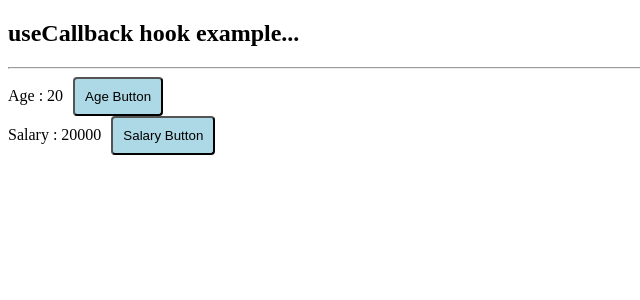
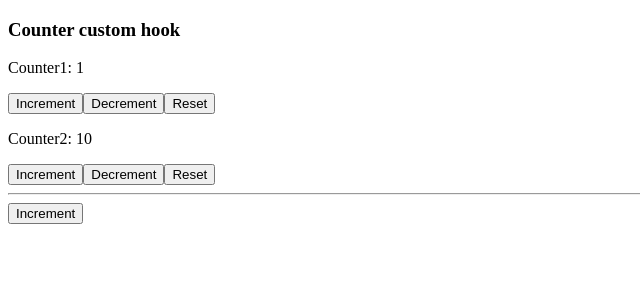
Before and after one commit to vinayak-nk/react_base_app, a React (Create React App) app: page / in a window 1280 px wide. Shown: the top 300 px of the page, without its empty margins (0-640 px from the left). Built offline with nearby package versions, Linux system fonts and the light colour scheme.

Commit message:
customm hooks

```diff
--- a/src/App.js
+++ b/src/App.js
@@ -1,11 +1,11 @@
 import { PreviousState, ObjectUseState, ArrayUseState } from './Hooks/UseState'
 import CodeSplitting from './CodeSplitting';
-import UseCallbackCmp from './Hooks/UseCallback'
+import CustomHooks from './Hooks/CustomHooks'
 
 function App() {
   return (
     <div className="App">
-      <UseCallbackCmp />
+      <CustomHooks />
     </div>
   );
 }
--- /dev/null
+++ b/src/Hooks/CustomHooks/Counter/Counter1.jsx
@@ -0,0 +1,16 @@
+import React from 'react'
+import useCounter from './useCounter'
+
+const Counter1 = () => {
+  const [count, increment, decrement, reset] = useCounter(1, 1)
+  return (
+    <div>
+      <p> Counter1: {count}</p>
+      <button onClick={increment}>Increment</button>
+      <button onClick={decrement}>Decrement</button>
+      <button onClick={reset}>Reset</button>
+    </div>
+  )
+}
+
+export default Counter1
--- /dev/null
+++ b/src/Hooks/CustomHooks/Counter/Counter2.jsx
@@ -0,0 +1,16 @@
+import React from 'react'
+import useCounter from './useCounter'
+
+const Counter1 = () => {
+  const [count, increment, decrement, reset] = useCounter(10, 5)
+  return (
+    <div>
+      <p> Counter2: {count}</p>
+      <button onClick={increment}>Increment</button>
+      <button onClick={decrement}>Decrement</button>
+      <button onClick={reset}>Reset</button>
+    </div>
+  )
+}
+
+export default Counter1
--- /dev/null
+++ b/src/Hooks/CustomHooks/Counter/index.jsx
@@ -0,0 +1,15 @@
+import React from 'react'
+import Counter1 from './Counter1'
+import Counter2 from './Counter2'
+
+const index = () => {
+  return (
+    <div>
+      <h3>Counter custom hook</h3>
+      <Counter1 />
+      <Counter2 />
+    </div>
+  )
+}
+
+export default index
--- /dev/null
+++ b/src/Hooks/CustomHooks/Counter/useCounter.jsx
@@ -0,0 +1,13 @@
+import { useState } from 'react'
+
+const useCounter = (initialValue = 0, value = 1) => {
+  const [count, setCount] = useState(initialValue)
+
+  const increment = () => setCount(prevCount => prevCount + value)
+  const decrement = () => setCount(prevCount => prevCount - value)
+  const reset = () => setCount(0)
+
+  return [count, increment, decrement, reset]
+}
+
+export default useCounter
--- /dev/null
+++ b/src/Hooks/CustomHooks/DocumentTitle/index.jsx
@@ -0,0 +1,14 @@
+import React, { useState, useEffect } from 'react'
+import useDocmentTitle from './useDocmentTitle'
+
+const Index = () => {
+  const [count, setCount] = useState(0)
+
+  // useEffect(() => { document.title = `Count: ${count}` }, [count])
+
+  useDocmentTitle(count)
+
+  return <button onClick={() => setCount(prevCount => prevCount + 1)}>Increment</button>
+}
+
+export default Index
--- /dev/null
+++ b/src/Hooks/CustomHooks/DocumentTitle/useDocmentTitle.jsx
@@ -0,0 +1,9 @@
+import {useEffect} from 'react'
+
+const useDocmentTitle = (count) => {
+
+  useEffect(() => { document.title = `Count: ${count}` }, [count])
+
+}
+
+export default useDocmentTitle
--- /dev/null
+++ b/src/Hooks/CustomHooks/index.jsx
@@ -0,0 +1,15 @@
+import React from 'react'
+import CounterHook from './Counter'
+import DocumentTitle from './DocumentTitle'
+
+const Index = () => {
+  return (
+    <div>
+      <CounterHook />
+      <hr />
+      <DocumentTitle />
+    </div>
+  )
+}
+
+export default Index
```
Also changed, not shown: src/Hooks/CustomHooks/Input/index.jsx (added, +9 -0 lines).
